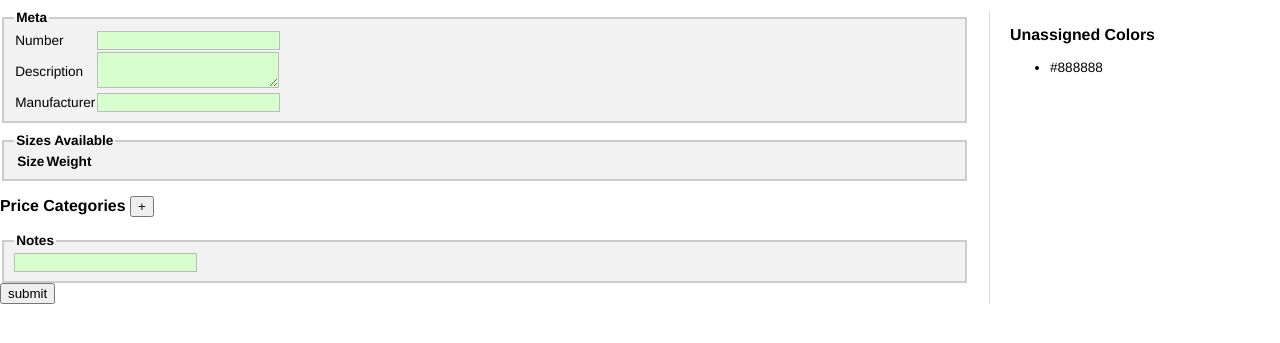
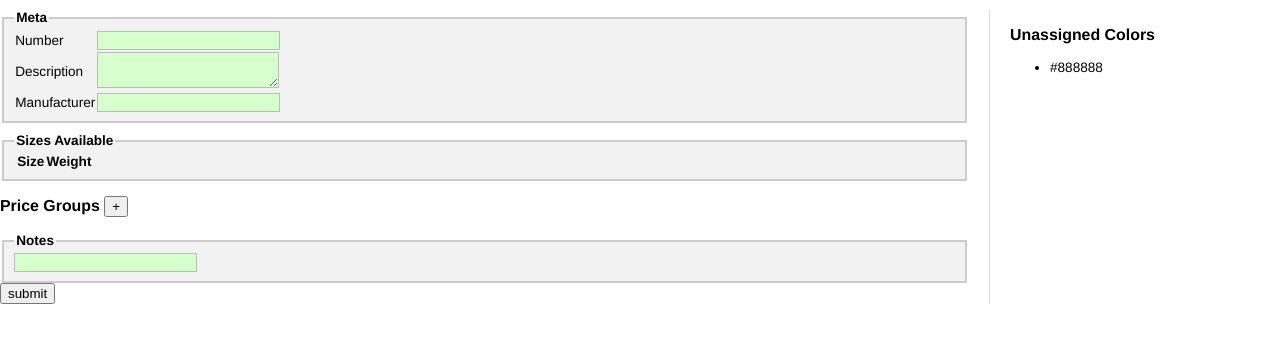
Before and after one commit to ytfeldrawkcab/TSD, a Django app: template templates/styles/edit.html in a window 1280 px wide. Shown: the top 343 px of the page. Run offline with Django 3.2, Linux system fonts and the light colour scheme; the template is opened without the code that fills it: most values are stand-ins (such as "Sample title", 1, 10 or a date in 2020); form fields are guessed from the names that the template uses; lists and menus that the app fills with data are empty.

Commit message:
modified required fields, changed heading name

```diff
--- a/templates/styles/edit.html
+++ b/templates/styles/edit.html
@@ -124,7 +124,7 @@
             </table>
         </fieldset>
 
-        <h3>Price Categories <input type='button' value='+' onClick='addprice();'/></h3>
+        <h3>Price Groups <input type='button' value='+' onClick='addprice();'/></h3>
         <div id='pricecategories'>
         {% for priceform in priceforms %}
             {% include 'styles/price.html' %}
--- a/tsd/models.py
+++ b/tsd/models.py
@@ -8,7 +8,7 @@ class Manufacturer(models.Model):
 
 class Style(models.Model):
     manufacturer = models.ForeignKey(Manufacturer)
-    number = models.CharField('Style Number',max_length=10)
+    number = models.CharField('Style Number', max_length=10)
     description = models.CharField(max_length=40)
     note = models.TextField(blank=True)
     def __unicode__(self):
@@ -29,6 +29,8 @@ class StyleSize(models.Model):
     weight = models.FloatField(blank=True, null=True)
     def __unicode__(self):
         return self.size.abbr
+    class Meta:
+        ordering = ["size"]
 
 class StylePrice(models.Model):
     style = models.ForeignKey(Style)
```
